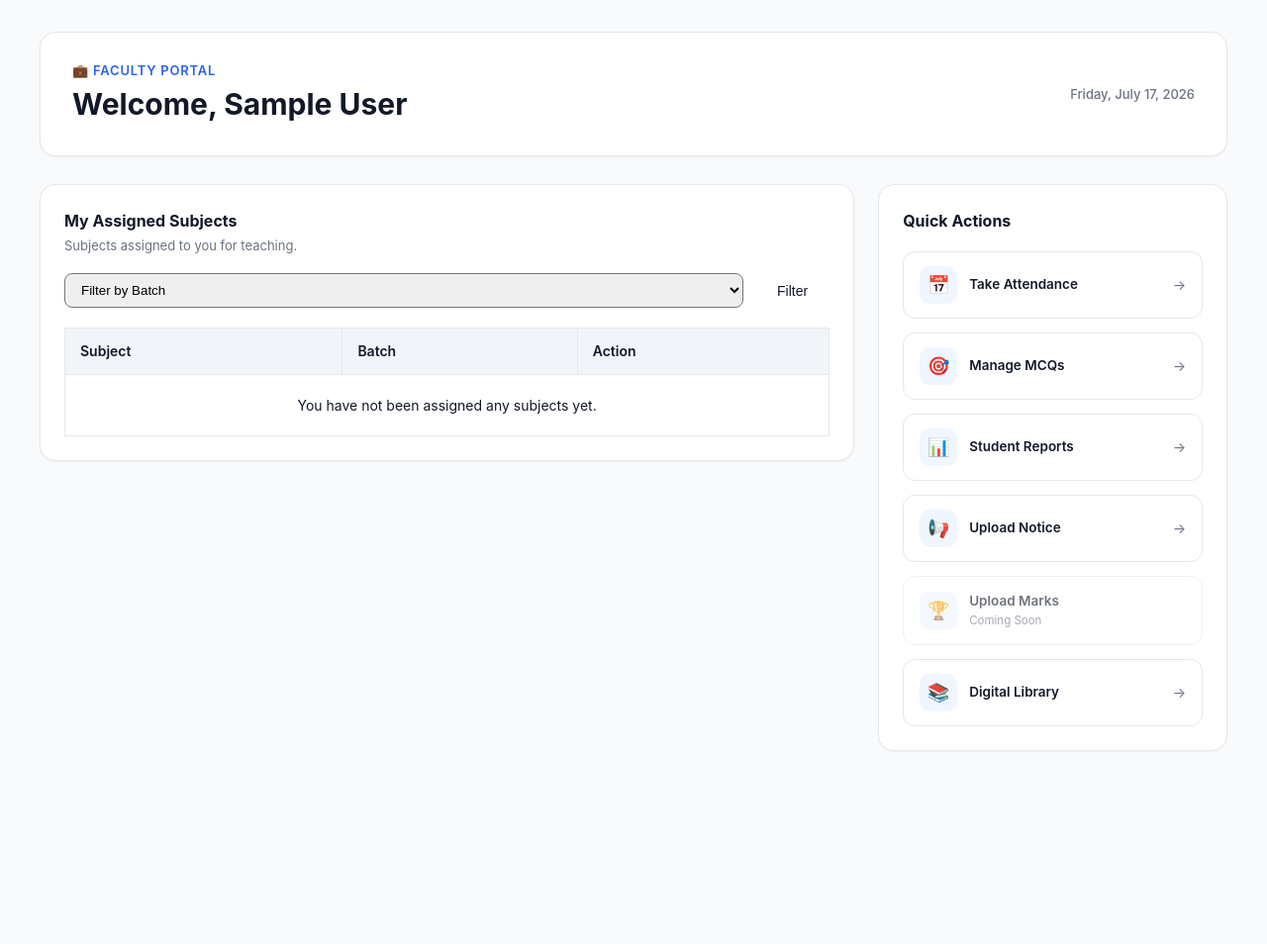
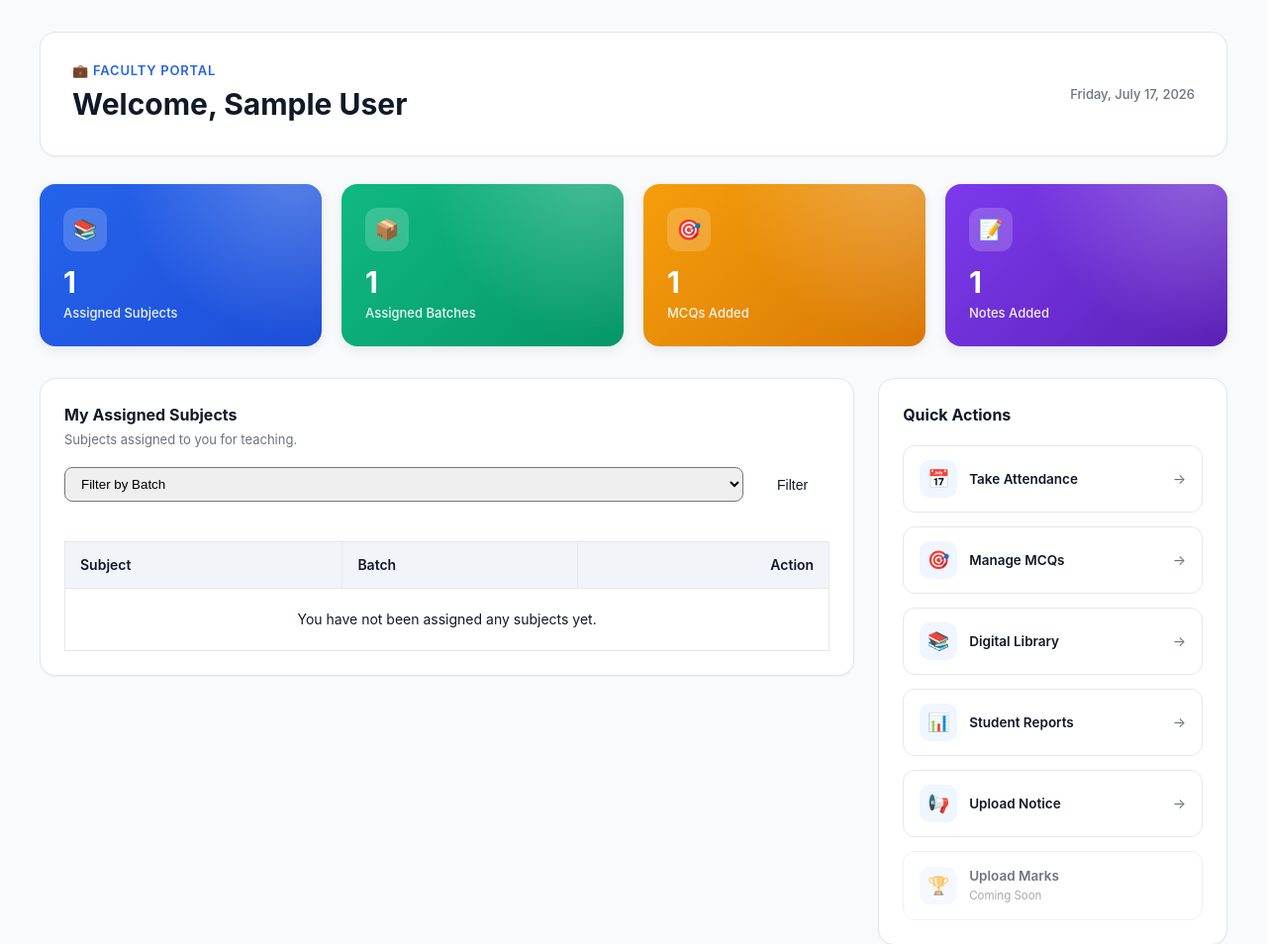
Before and after one commit to rasmiranjan-code/zdms, a Django app: page /dashboard/faculty/ in a window 1280 px wide. Shown: the part 81-1035 px from the top of the page at 99% size. Before the commit the page ends 840 px from the top, so only its background shows below. Run offline with Django 4.2, Linux system fonts and the light colour scheme; a user stored in the database is signed in; tables that the repository leaves empty hold one stand-in row (values such as "Sample post"); grey boxes marked "Sample" are stand-in pictures; data that the repository does not hold is empty.

Commit message:
updated all

```diff
--- a/apps/dashboard/views.py
+++ b/apps/dashboard/views.py
@@ -5,6 +5,8 @@ from django.views.generic import TemplateView
 from apps.core.mixins import FacultyRequiredMixin, HODRequiredMixin
 from apps.accounts.models import FacultySubjectBatchMapping, User
 from apps.academics.models import Batch, Subject
+from apps.mcqs.models import Question
+from apps.notes.models import Note
 
 
 class HODDashboardView(HODRequiredMixin, TemplateView):
@@ -39,4 +41,11 @@ class FacultyDashboardView(FacultyRequiredMixin, TemplateView):
         # For filter dropdown
         context['assigned_batches'] = Batch.objects.filter(id__in=FacultySubjectBatchMapping.objects.filter(faculty=faculty).values_list('batch_id', flat=True).distinct())
         context['selected_batch'] = int(batch_filter_id) if batch_filter_id else None
+
+        # Add stats for the dashboard
+        distinct_subjects = assignments.values('subject').distinct()
+        context['assigned_subjects_count'] = distinct_subjects.count()
+        context['assigned_batches_count'] = assignments.values('batch').distinct().count()
+        context['mcqs_added_count'] = Question.objects.filter(created_by=faculty).count()
+        context['notes_added_count'] = Note.objects.filter(uploaded_by=faculty).count()
         return context
--- a/templates/dashboard/faculty_dashboard.html
+++ b/templates/dashboard/faculty_dashboard.html
@@ -4,6 +4,8 @@
 {% block title %}Faculty Dashboard{% endblock %}
 
 {% block content %}
+<link rel="stylesheet" href="{% static 'css/dashboard.css' %}">
+
 <div class="sd-wrap">
     <!-- Header -->
     <div class="sd-header">
@@ -12,6 +14,14 @@
             <h1>Welcome, {{ user.get_full_name|default:user.username }}</h1>
         </div>
         <div class="sd-header-date" id="sdDate"></div>
+    </div>
+
+    <!-- Stats -->
+    <div class="sd-stats">
+        <div class="sd-stat-card sd-stat-1"><div class="sd-stat-icon">📚</div><div class="sd-stat-value">{{ assigned_subjects_count }}</div><div class="sd-stat-label">Assigned Subjects</div></div>
+        <div class="sd-stat-card sd-stat-2"><div class="sd-stat-icon">📦</div><div class="sd-stat-value">{{ assigned_batches_count }}</div><div class="sd-stat-label">Assigned Batches</div></div>
+        <div class="sd-stat-card sd-stat-3"><div class="sd-stat-icon">🎯</div><div class="sd-stat-value">{{ mcqs_added_count }}</div><div class="sd-stat-label">MCQs Added</div></div>
+        <div class="sd-stat-card sd-stat-4"><div class="sd-stat-icon">📝</div><div class="sd-stat-value">{{ notes_added_count }}</div><div class="sd-stat-label">Notes Added</div></div>
     </div>
 
     <div class="sd-main">
@@ -24,14 +34,14 @@
                         <div class="sd-panel-sub">Subjects assigned to you for teaching.</div>
                     </div>
                 </div>
-                <form method="get" style="display: flex; gap: 12px; align-items: center;">
+                <form method="get" style="display: flex; gap: 12px; align-items: center; margin-bottom: 20px;">
                     <select name="batch" class="form-control" style="padding: 8px 12px; border-radius: 8px; flex-grow: 1;">
                         <option value="">Filter by Batch</option>
                         {% for batch in assigned_batches %}
                             <option value="{{ batch.pk }}" {% if batch.pk == selected_batch %}selected{% endif %}>{{ batch.academic_session }}</option>
                         {% endfor %}
                     </select>
-                    <button type="submit" class="nav-login" style="border: none; padding: 9px 22px;">Filter</button>
+                    <button type="submit" class="nav-login" style="border: none; padding: 9px 22px; flex-shrink: 0;">Filter</button>
                 </form>
                 <div class="table-responsive" style="overflow-x: auto;">
                     <table class="data-table">
@@ -39,7 +49,7 @@
                             <tr>
                                 <th>Subject</th>
                                 <th>Batch</th>
-                                <th>Action</th>
+                                <th style="text-align: right;">Action</th>
                             </tr>
                         </thead>
                         <tbody>
@@ -47,7 +57,7 @@
                             <tr>
                                 <td>{{ assignment.subject.name }} ({{ assignment.subject.code }})</td>
                                 <td>{{ assignment.batch }}</td>
-                                <td>
+                                <td style="text-align: right;">
                                     <a href="{% url 'attendance:attendance_dashboard' %}?subject={{ assignment.subject.id }}&batch={{ assignment.batch.id }}" class="table-btn">Take Attendance</a>
                                 </td>
                             </tr>
@@ -69,24 +79,16 @@
                 <div class="sd-actions-grid" style="grid-template-columns: 1fr;">
                     <a href="{% url 'attendance:attendance_dashboard' %}" class="sd-action-card"><div class="sd-action-icon">📅</div><div class="sd-action-text"><div class="sd-action-title">Take Attendance</div></div><div class="sd-action-arrow">→</div></a>
                     <a href="{% url 'mcqs:faculty_select_semester' %}" class="sd-action-card"><div class="sd-action-icon">🎯</div><div class="sd-action-text"><div class="sd-action-title">Manage MCQs</div></div><div class="sd-action-arrow">→</div></a>
+                    <a href="{% url 'notes:select_semester' %}" class="sd-action-card"><div class="sd-action-icon">📚</div><div class="sd-action-text"><div class="sd-action-title">Digital Library</div></div><div class="sd-action-arrow">→</div></a>
                     <a href="{% url 'mcqs:student_accuracy_report' %}" class="sd-action-card"><div class="sd-action-icon">📊</div><div class="sd-action-text"><div class="sd-action-title">Student Reports</div></div><div class="sd-action-arrow">→</div></a>
                     <a href="{% url 'notices:upload_notice' %}" class="sd-action-card"><div class="sd-action-icon">📢</div><div class="sd-action-text"><div class="sd-action-title">Upload Notice</div></div><div class="sd-action-arrow">→</div></a>
                     <a href="#" class="sd-action-card" style="opacity: 0.6; cursor: not-allowed;" onclick="return false;"><div class="sd-action-icon">🏆</div><div class="sd-action-text"><div class="sd-action-title">Upload Marks</div><div class="sd-action-desc">Coming Soon</div></div></a>
-                    <a href="{% url 'notes:select_semester' %}" class="sd-action-card">
-    <div class="sd-action-icon">📚</div>
-    <div class="sd-action-text">
-        <div class="sd-action-title">Digital Library</div>
-    </div>
-    <div class="sd-action-arrow">→</div>
-</a>
-
                 </div>
             </div>
         </div>
     </div>
 </div>
 
-<link rel="stylesheet" href="{% static 'css/dashboard.css' %}">
 <script>
 (function(){
     var dateEl = document.getElementById('sdDate');
```
